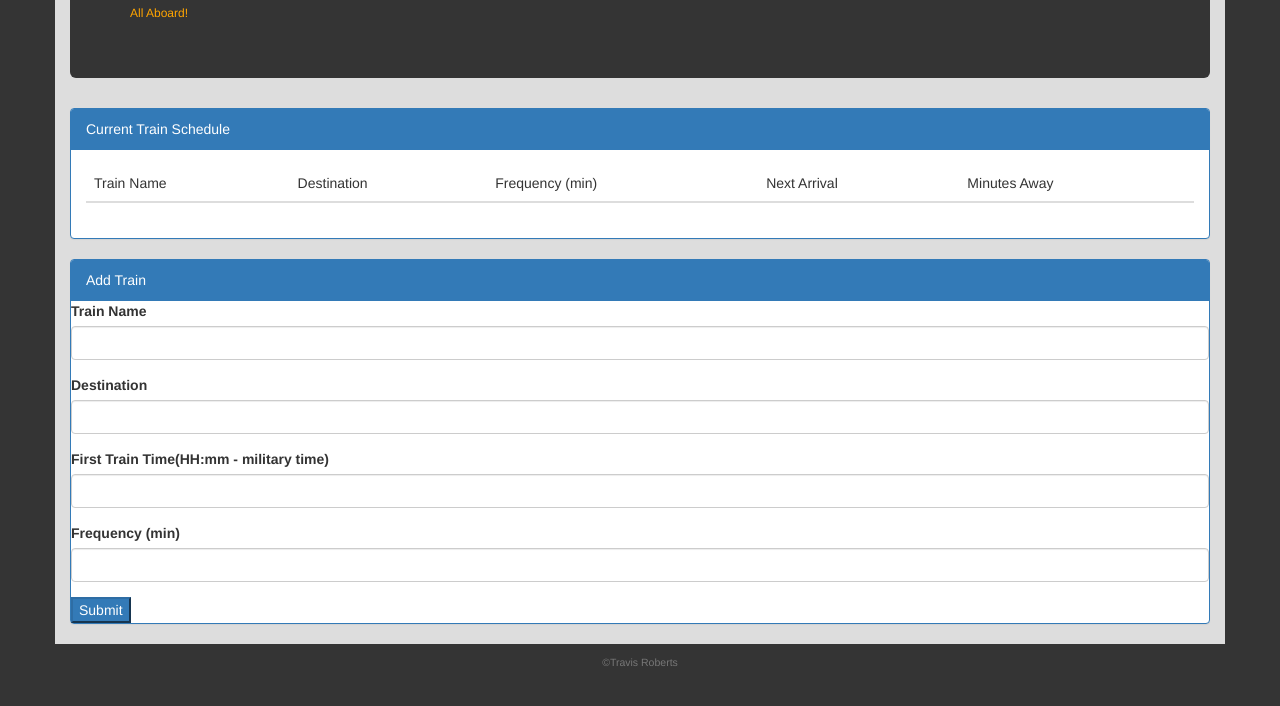
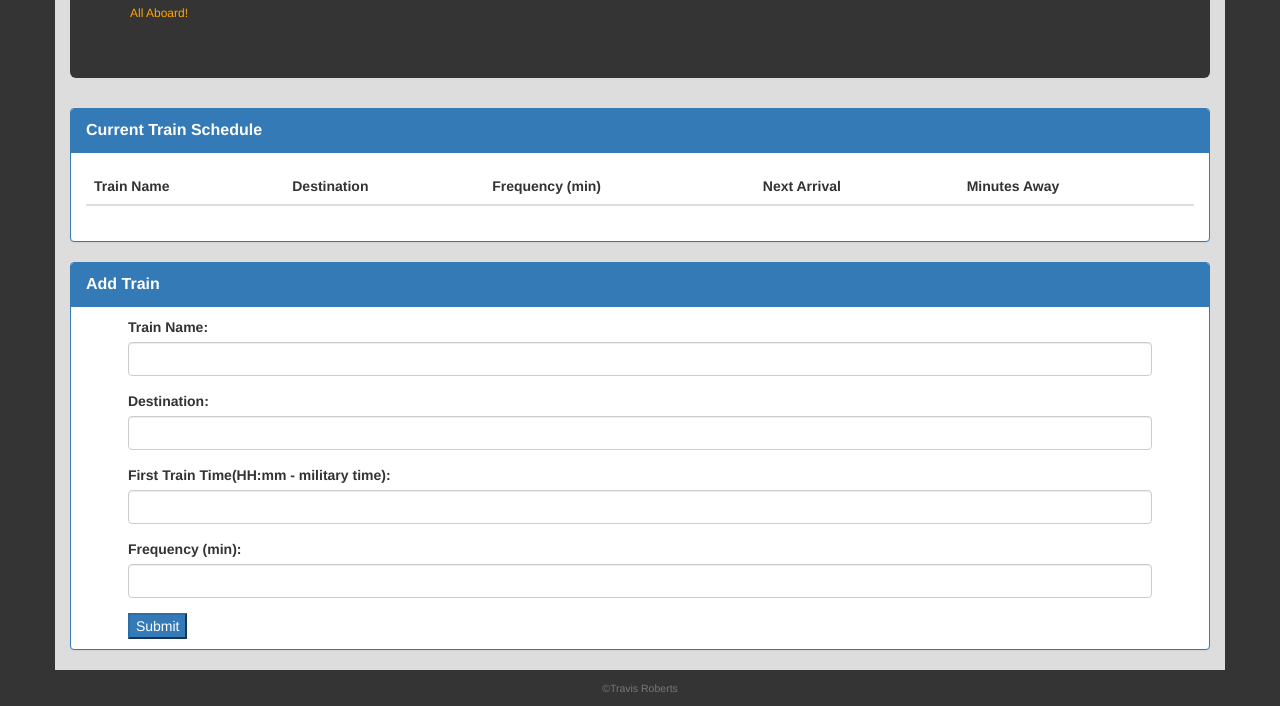
Before and after one commit to trobe026/Train-Scheduler, a plain HTML site: page index.html in a window 1280 px wide. Shown: the part 140-846 px from the top of the page. Before the commit the page ends 820 px from the top, so only its background shows below. Drawn offline with nearby package versions, Linux system fonts and the light colour scheme; no server answers.

Commit message:
final touches

```diff
--- a/assets/css/style.css
+++ b/assets/css/style.css
@@ -10,3 +10,35 @@ body {
   color: orange;
   background-color: #343434;
 }
+
+form {
+  width: 90%;
+  margin: 0 auto;
+}
+
+button {
+  text-align: center;
+
+}
+
+th {
+  font-weight: bold;
+}
+
+.btn-danger {
+  margin-left: 25px;
+  font-size: 12px;
+}
+
+.btn-primary {
+  margin-bottom: 10px;
+}
+
+.panel-heading {
+  font-size: 16px;
+  font-weight: bold;
+}
+
+.form-group:first-child {
+  margin-top: 10px;
+}
--- a/assets/javascript/app.js
+++ b/assets/javascript/app.js
@@ -102,29 +102,87 @@ $( window ).on('load', function() {
                   .addClass('remove btn-danger')
                   .text('Remove')
                   .click(function() {
-                    // $(row).remove();
-                    // $(ref.child).remove();
-                    // $(ref.child(trainList)).remove();
-                    // $(dest).remove();
-                    // $(freq).remove();
-                    // var firebaseData = ref.getInstance();
-                    $(childSnapshot.val()).removeValue();
-                    // console.log(firebaseData);
-                    // console.log(child.val());
-                    console.log(ref.val());
+                    $(row).remove();
+                    childSnapshot.ref.remove();
                     })
             )
-            .append(
-                $(document.createElement('button'))
-                    .addClass('edit btn-primary')
-                    .text('Edit')
-                    .click(function() {
-                      $(row)
-                        // edit functions to be added here...
+            // Attempted "edit" button functions here to no avail, how could this work?
+
+            // .append(
+            //     $(document.createElement('button'))
+            //         .addClass('edit btn-primary')
+            //         .text('Edit')
+            //         .click(function() {
+            //           // var edit = childSnapshot.ref;
+            //           // $(edit).each(function() {
+            //             // var trainData = [trainName, dest, trainTime, freq];
+            //             // console.log(trainData);
+            //             var newForm = $('td:nth-child(-n+3)').append('<input type="text" class="data form-control" value="Enter new value:">');
+            //             $('.data').each(function(index, value) {
+            //                 $('td:nth-child(-n+3)').append(
+            //                 $('<input>').attr({
+            //                 "type": "text",
+            //                 "class": "data form-control",
+            //                 "value": "Enter new value:",
+            //                 "id": index
+            //               })
+            //             )
+            //           ;
+            //
+            //
+            //               // console.log(newForm);
+            //               // $('.data').attr('id', [index]);
+            //
+            //             // })
+            //             // $('.data').each(function(index, value) {
+            //             //   var fields = [];
+            //             //   fields.push(index);
+            //             //   for (var i = 0; i < fields.length; i++) {
+            //             //     $('.data').attr({
+            //             //       'id': [i]
+            //             //     });
+            //             //     console.log(fields);
+            //             //   });
+            //
+            //
+            //             // ÷$(trainData).each(function(index, value) {
+            //
+            //                 // $(document.createElement('input'))
+            //                 //   // $('<input>').attr('type', 'text');
+            //                 //   .text('Enter new value:')
+            //               $('input').on('click', function() {
+            //                 $('.submit').hide();
+            //                 $(this).val('');
+            //                 // $(this).attr('id', index)
+            //                 console.log(this);
+            //                 $(buttons).append(
+            //                   $(document.createElement('button'))
+            //                       .addClass('submit btn-success')
+            //                       .text('Submit Changes')
+            //                       .click(function() {
+            //                         // $(row).remove();
+            //                         // $(ref.child(childSnapshot)).remove();
+            //                         // $(ref.child(trainList)).remove();
+            //                         // $(dest).remove();
+            //                         // $(freq).remove();
+            //                         // var firebaseData = ref.getInstance();
+            //
+            //                         // childSnapshot.ref.remove();
+            //                         // console.log(firebaseData);
+            //                         // console.log(child.val());
+            //                         console.log("string", childSnapshot.val());
+            //                         })
+            //                 )
+            //               });
+            //               $('.submit').on('click', function() {
+            //                 console.log('test');
+            //               });
+
+                      // })
                     })
-                  )
+                  })
+
           });
-  });
+
 
 // window load end
-});
--- a/index.html
+++ b/index.html
@@ -5,11 +5,11 @@
     <title>Train Scheduler</title>
     <link rel="stylesheet" href="assets/css/reset.css">
     <link rel="stylesheet" href="https://maxcdn.bootstrapcdn.com/bootstrap/3.3.7/css/bootstrap.min.css" integrity="sha384-BVYiiSIFeK1dGmJRAkycuHAHRg32OmUcww7on3RYdg4Va+PmSTsz/K68vbdEjh4u" crossorigin="anonymous">
-    <link rel="stylesheet" href="assets/css/style.css">
     <script src="https://cdnjs.cloudflare.com/ajax/libs/jquery/3.2.1/jquery.min.js"></script>
     <script type="text/javascript" src="assets/javascript/app.js"></script>
     <script src="https://www.gstatic.com/firebasejs/4.8.0/firebase.js"></script>
     <script src="https://cdn.jsdelivr.net/momentjs/2.12.0/moment.min.js"></script>
+    <link rel="stylesheet" href="assets/css/style.css">
   </head>
   <body>
     <div class="container">
@@ -42,19 +42,19 @@
 
               <form role="form">
                   <div class="form-group">
-                      <label>Train Name</label>
+                      <label>Train Name:</label>
                       <input type="text" class="form-control" id="train-input">
                   </div>
                   <div class="form-group">
-                      <label>Destination</label>
+                      <label>Destination:</label>
                       <input type="text" class="form-control" id="dest-input">
                   </div>
                   <div class="form-group">
-                      <label>First Train Time(HH:mm - military time)</label>
+                      <label>First Train Time(HH:mm - military time):</label>
                       <input type="text" class="form-control" id="time-input">
                   </div>
                   <div class="form-group">
-                      <label>Frequency (min)</label>
+                      <label>Frequency (min):</label>
                       <input type="text" class="form-control" id="freq-input">
                   </div>
                       <button class="btn-primary" id="addTrain" type="submit">Submit</button>
```
